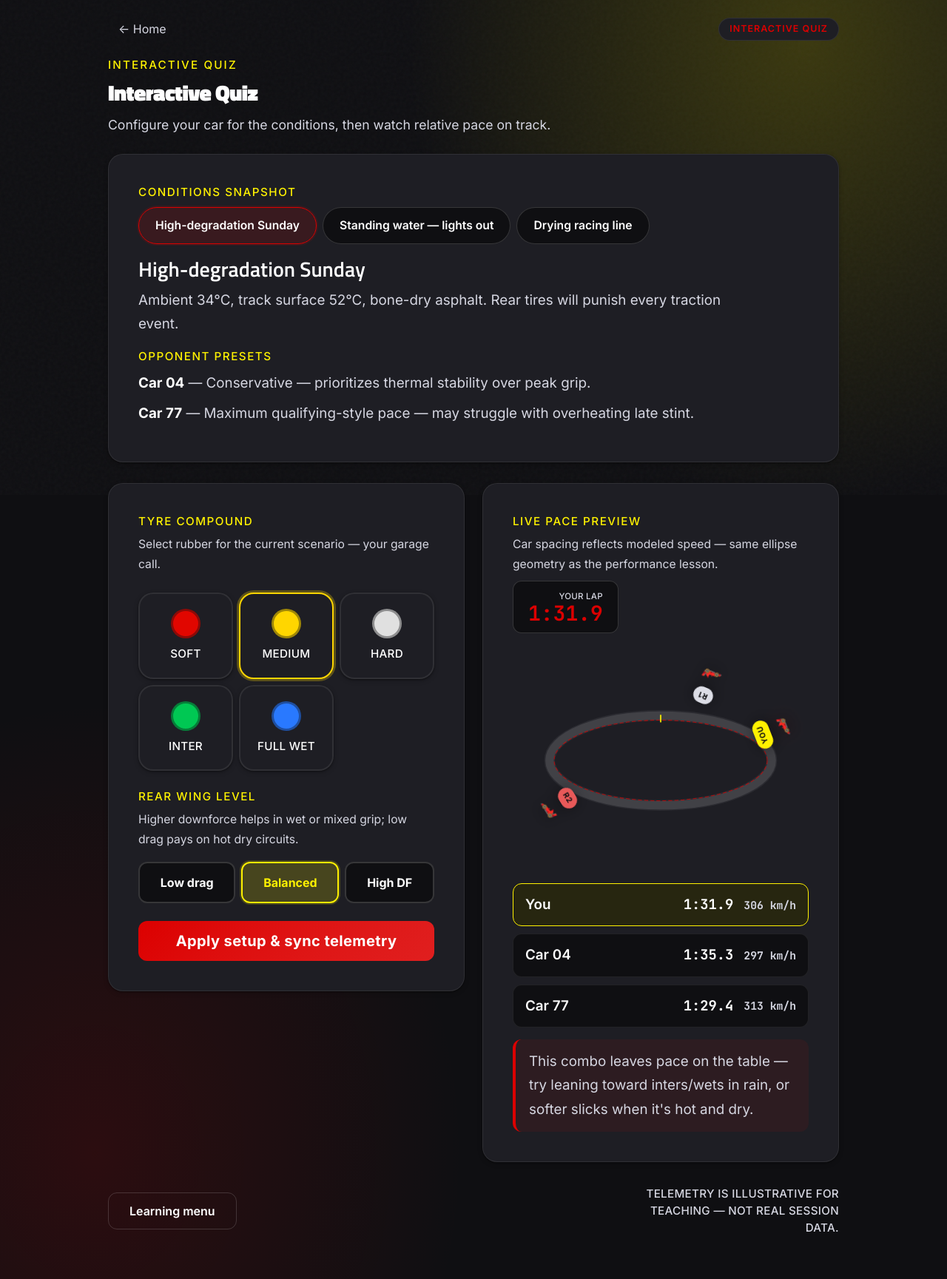
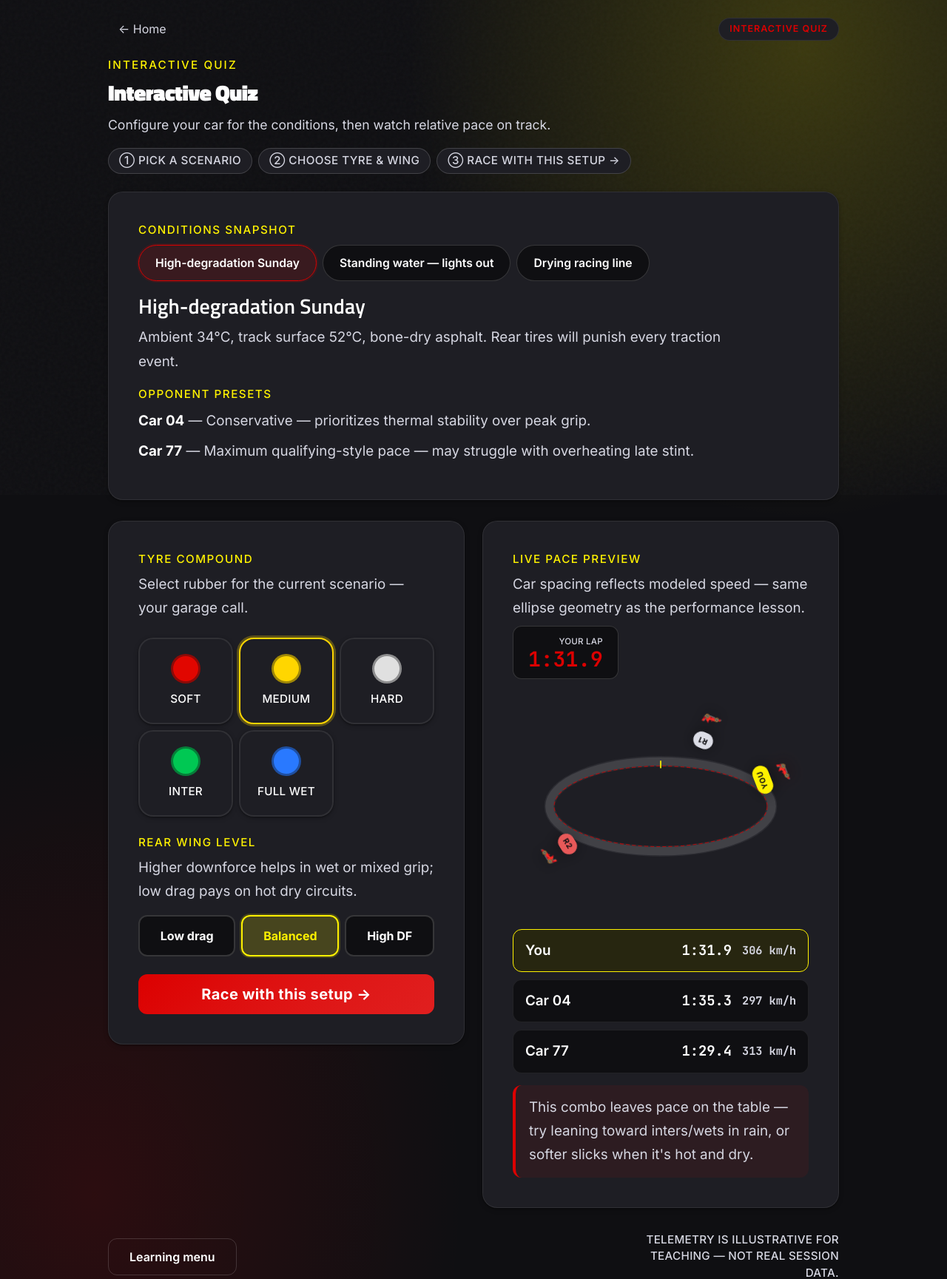
Before and after one commit to devbahl12/UI-Design-F1-Project, a Flask app: page /interactive-quiz in a window 1280 px wide. Shown: the part 131-1860 px from the top of the page at 74% size. Run offline with Flask 3, Linux system fonts and the light colour scheme.

Commit message:
qa: fix aria-selected on scenario tabs, align hint sizes to type scale, add how-to steps
QA pass on interactive quiz and existing modules:
- scenario tabs use role=tab → fix aria-pressed to aria-selected (correct ARIA pattern)
- lap board gets aria-live=polite so screen readers announce pace updates
- iq-hint and iq-kmh now reference token vars so they stay in sync with type scale
- CTA label changed to "Race with this setup →" — more action-oriented and self-explanatory
- Added numbered how-to pill steps so first-time users know the interaction flow without guessing

```diff
--- a/static/css/app.css
+++ b/static/css/app.css
@@ -1252,8 +1252,18 @@ input[type="range"]::-webkit-slider-thumb {
 .iq-page .iq-intro { max-width: 62ch; color: var(--color-light-grey); margin-top: 12px; }
 .iq-eyebrow { color: var(--color-accent); letter-spacing: 0.14em; margin-bottom: 4px; }
 .iq-section-label { color: var(--color-accent); letter-spacing: 0.1em; }
-.iq-hint { color: var(--color-light-grey); font-size: 0.98rem; margin-top: 6px; }
+.iq-hint { color: var(--color-light-grey); font-size: var(--fs-body); margin-top: 6px; line-height: var(--lh-body); }
 .iq-conditions-text { color: var(--color-light-grey); max-width: 68ch; line-height: 1.75; margin-bottom: 0; }
+.iq-how-to { margin-top: 8px; }
+.iq-how-to-step {
+  color: var(--color-light-grey);
+  background: var(--color-mid-grey);
+  border: 1px solid var(--color-hairline-hi);
+  border-radius: var(--r-full);
+  padding: 5px 14px;
+  font-size: var(--fs-caption);
+  letter-spacing: 0.03em;
+}
 
 .iq-scenario-tab {
   border-radius: var(--r-full);
@@ -1411,7 +1421,7 @@ input[type="range"]::-webkit-slider-thumb {
   border-color: var(--color-accent);
   background: color-mix(in srgb, var(--color-accent) 10%, var(--color-dark-grey));
 }
-.iq-kmh { color: var(--color-light-grey); font-weight: 700; font-size: 0.92rem; }
+.iq-kmh { color: var(--color-light-grey); font-weight: 700; font-size: var(--fs-caption); }
 
 .iq-narrative {
   color: var(--color-light-grey);
--- a/static/js/interactive_quiz.js
+++ b/static/js/interactive_quiz.js
@@ -100,7 +100,7 @@
 
     root.querySelectorAll("[data-scenario-tab]").forEach((btn, i) => {
       btn.classList.toggle("is-active", i === idx);
-      btn.setAttribute("aria-pressed", String(i === idx));
+      btn.setAttribute("aria-selected", String(i === idx));
     });
   }
 
--- a/templates/interactive_quiz.html
+++ b/templates/interactive_quiz.html
@@ -13,6 +13,11 @@
   <div class="t-caption iq-eyebrow">INTERACTIVE QUIZ</div>
   <h1 class="t-h1 page-title mt-2">{{ iq.title }}</h1>
   <p class="t-body page-sub iq-intro">{{ iq.subtitle }}</p>
+  <ol class="t-caption iq-how-to d-flex flex-wrap gap-2 list-unstyled mt-2 mb-0">
+    <li class="iq-how-to-step">① Pick a scenario</li>
+    <li class="iq-how-to-step">② Choose tyre &amp; wing</li>
+    <li class="iq-how-to-step">③ Race with this setup →</li>
+  </ol>
 
   <section class="iq-scenarios card-modern mt-4" aria-label="Race scenarios">
     <div class="t-caption mb-2 iq-section-label">Conditions snapshot</div>
@@ -23,7 +28,7 @@
               data-scenario-tab
               data-scenario-index="{{ loop.index0 }}"
               role="tab"
-              aria-pressed="{{ 'true' if loop.first else 'false' }}">
+              aria-selected="{{ 'true' if loop.first else 'false' }}">
         {{ sc.headline }}
       </button>
       {% endfor %}
@@ -65,8 +70,9 @@
           <button type="button" class="btn iq-wing-btn" data-wing-pick data-wing-key="high" aria-pressed="false">High DF</button>
         </div>
 
-        <button type="button" class="btn btn-primary-f1 btn-lg w-100 mt-4" data-run-setup>
-          Apply setup &amp; sync telemetry
+        <button type="button" class="btn btn-primary-f1 btn-lg w-100 mt-4" data-run-setup
+                aria-label="Apply this tyre and wing setup to race against opponents">
+          Race with this setup →
         </button>
       </section>
     </div>
@@ -105,7 +111,7 @@
           </div>
         </div>
 
-        <div class="iq-lap-board mt-3" data-lap-rows></div>
+        <div class="iq-lap-board mt-3" data-lap-rows aria-live="polite" aria-label="Lap time comparison"></div>
         <p class="t-body iq-narrative mt-3 mb-0" data-iq-narrative></p>
       </section>
     </div>
```
